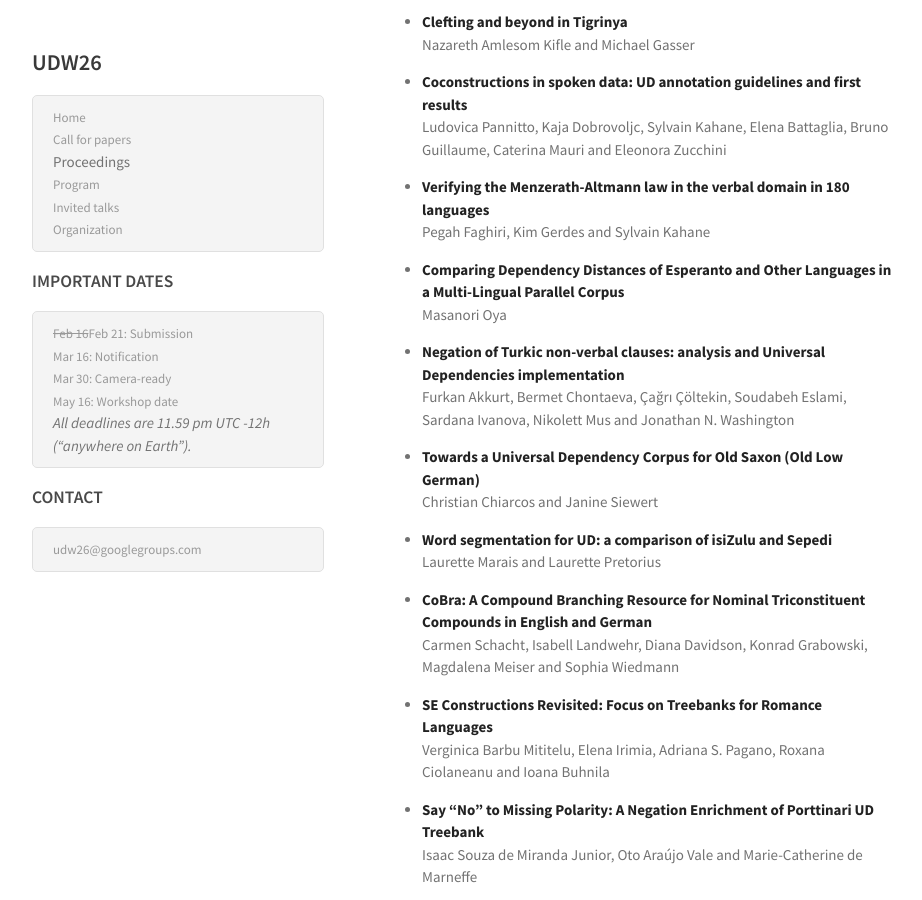
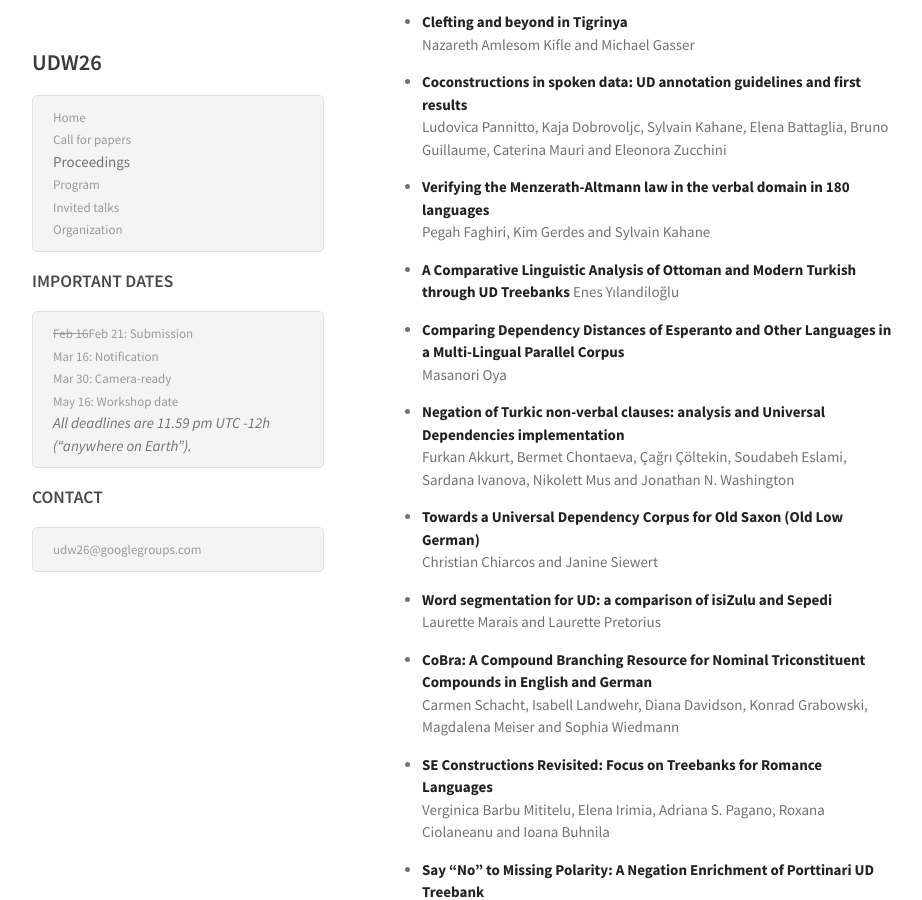
Before and after one commit to UniversalDependencies/udw26, a Jekyll site: the page built from program.md, in a window 1280 px wide and 900 px high, scrolled down 709 px. Shown: the whole window, without its empty margins (178-1100 px from the left). Built offline with Jekyll 4.4.1, drawn with Linux system fonts in a browser that asks for light colours; some of the changed text lies outside the part shown.

Commit message:
Remove one of the remote poster boosters.

```diff
--- a/program.md
+++ b/program.md
@@ -41,6 +41,9 @@ Saturday, 16 May 2026  · Room **Eivissa 2** · All times are local (CEST, UTC+2
 
 - **Verifying the Menzerath-Altmann law in the verbal domain in 180 languages**
   Pegah Faghiri, Kim Gerdes and Sylvain Kahane
+
+- **A Comparative Linguistic Analysis of Ottoman and Modern Turkish through UD Treebanks**
+  Enes Yılandiloğlu
 
 - **Comparing Dependency Distances of Esperanto and Other Languages in a Multi-Lingual Parallel Corpus**
   Masanori Oya
```
Also changed, not shown: other parts of program.md (+0 -1 lines).
